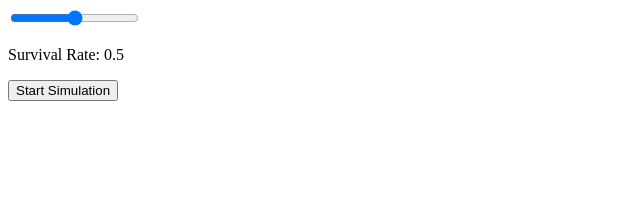
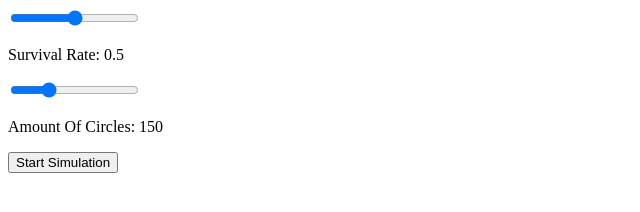
Before and after one commit to IsacHassle/covid-simulation, a plain HTML site: page canvas-resize/index.html in a window 1280 px wide. Shown: the whole page, without its empty margins (0-640 px from the left). Drawn offline with Linux system fonts and the light colour scheme.

Commit message:
Range slider amount

```diff
--- a/canvas-resize/index.html
+++ b/canvas-resize/index.html
@@ -9,9 +9,15 @@
 <body>
 
 <div class="container">
-    <!-- Draws a range slider -->
-    <input type="range" min="0" max="1" value="0.5" step="0.1" class="slider" id="myRange"/>
+    <!-- Draws a slider for survival rate -->
+    <input type="range" min="0" max="1" value="0.5" step="0.01" class="survivalSlider" id="mySurvivalRate"/>
     <p>Survival Rate: <span id="Survival Percentage"></span></p>
+
+
+
+    <input type="range" min="20" max="500" value="150" step="5" class="amountSlider" id="myAmount"/>
+    <p>Amount Of Circles: <span id="Amount Of Circles"></span></p>
+
 
     <!-- Draws start button -->
     <input type="button" value="Start Simulation" id="startButton" onclick="r();"></input>
--- a/canvas-resize/simulation.js
+++ b/canvas-resize/simulation.js
@@ -1,36 +1,46 @@
 let canvas = document.querySelector("canvas");
 
 
-canvas.width = window.innerWidth*0.5;
-canvas.height = window.innerHeight;
+canvas.width = window.innerWidth*0.7;
+canvas.height = window.innerHeight*0.7;
 
 let c = canvas.getContext("2d");
 
 
 
      // creates slider for survival rate
-let slider = document.getElementById("myRange");
-let output = document.getElementById("Survival Percentage");
-output.innerHTML = slider.value;
+let survivalSlider = document.getElementById("mySurvivalRate");
+let survivalOutput = document.getElementById("Survival Percentage");
+survivalOutput.innerHTML = survivalSlider.value;
 
-slider.oninput = function() {
-  output.innerHTML = this.value;
+survivalSlider.oninput = function() {
+  survivalOutput.innerHTML = this.value;
 }
 let survivalRateSlider = 0.5;
-slider.addEventListener("input", (e) => {
+survivalSlider.addEventListener("input", (e) => {
     survivalRateSlider = e.target.value;
-    console.log(e.target.value);
     })
 
 
+    // creates slider for nummber of circles
+let amountSlider = document.getElementById("myAmount");
+let amountOutput = document.getElementById("Amount Of Circles");
+    amountOutput.innerHTML = amountSlider.value;
+
+amountSlider.oninput = function() {
+    amountOutput.innerHTML = this.value;
+}
+let amountRateSlider = 100;
+amountSlider.addEventListener("input", (s) => {
+    amountRateSlider = s.target.value;
+    })
 
 
+    // creates button to start the simulation
 function r(){
     let btn="t"
     let btn1 = document.getElementById("startButton");
-    if(btn=="t"){
-
-    }
+    if(btn=="t"){}
 
 
 
@@ -217,7 +227,7 @@ function getDistance(x1, y1, x2, y2) {
 
 
 
-let circleAmount = 150;
+let circleAmount = amountRateSlider;
 
 let circleArray = [];
 
```
